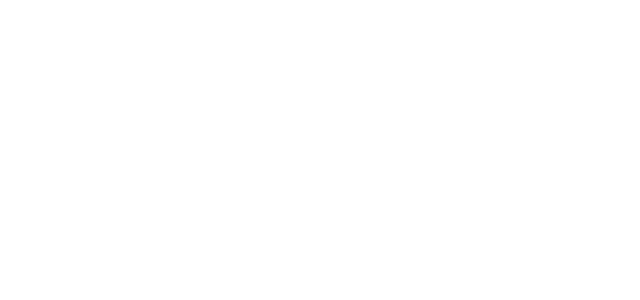
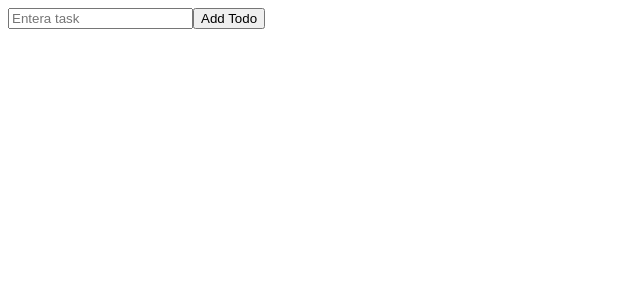
Before and after one commit to acciojob/todo-react-subham-20000901, a React app: page / in a window 1280 px wide. Shown: the top 300 px of the page, without its empty margins (0-640 px from the left). Built offline with nearby package versions, Linux system fonts and the light colour scheme.

Commit message:
Update App.js

```diff
--- a/src/components/App.js
+++ b/src/components/App.js
@@ -1,11 +1,30 @@
-
+import {useState} from 'react';
 import React from "react";
 import './../styles/App.css';
 
 const App = () => {
-  return (
+  const [task,setTask] = useState('');
+  const [todos,setTodos] = useState([]);
+  function addTodo(){
+    setTodos([...todos,task]);
+    setTask("");
+  }
+    return (
     <div>
         {/* Do not remove the main div */}
+    <input
+      type="text"
+      placeholder="Entera task"
+      onChange = {(e) => setTask(e.target.value)}
+        />
+    <button onClick={addTodo}>Add Todo</button>
+    <ol>
+      {todos.map((todo,index) => {
+        return (
+          <li key={index}>{todo}</li>
+        )
+      })}
+    </ol>
     </div>
   )
 }
```
